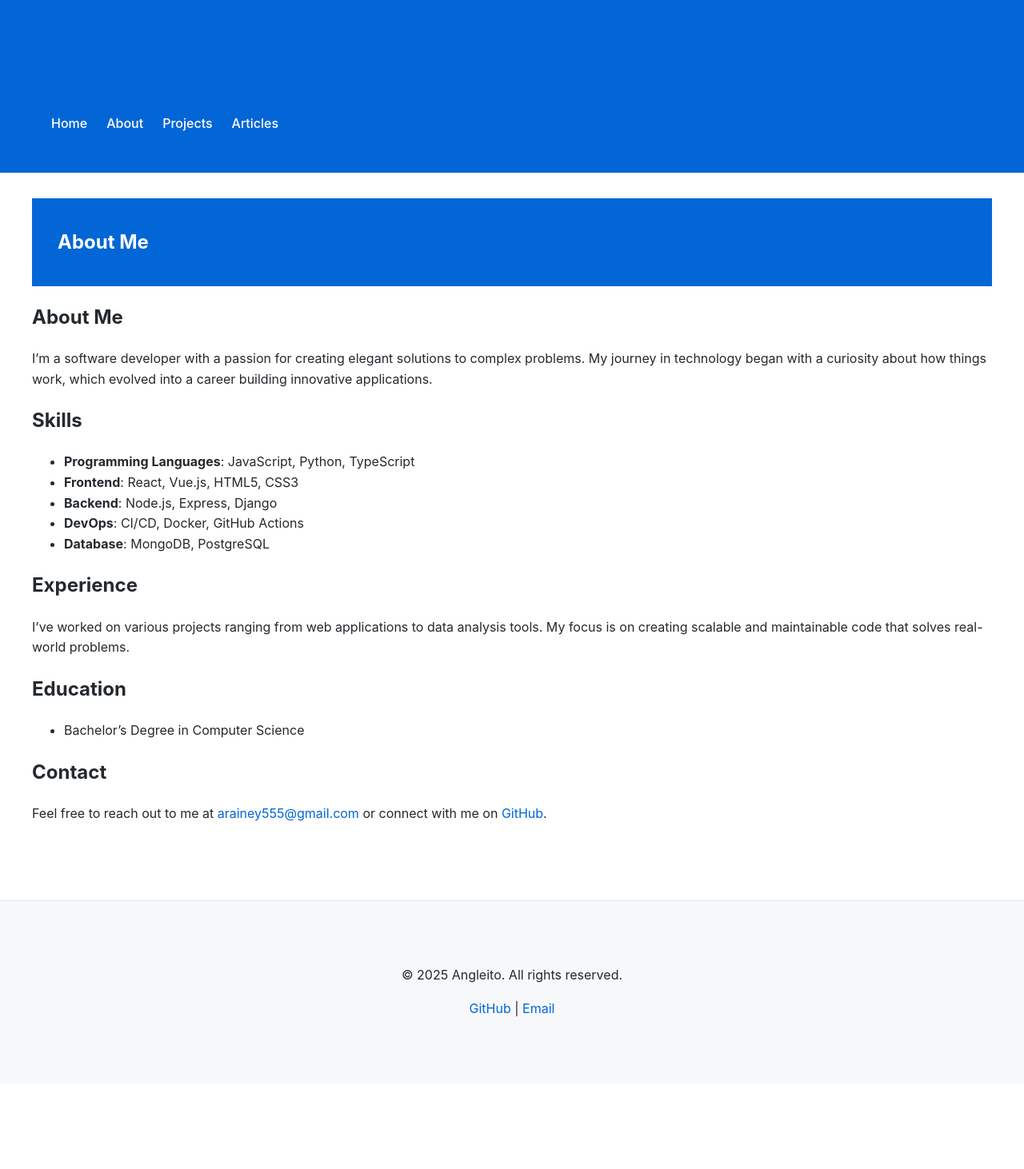
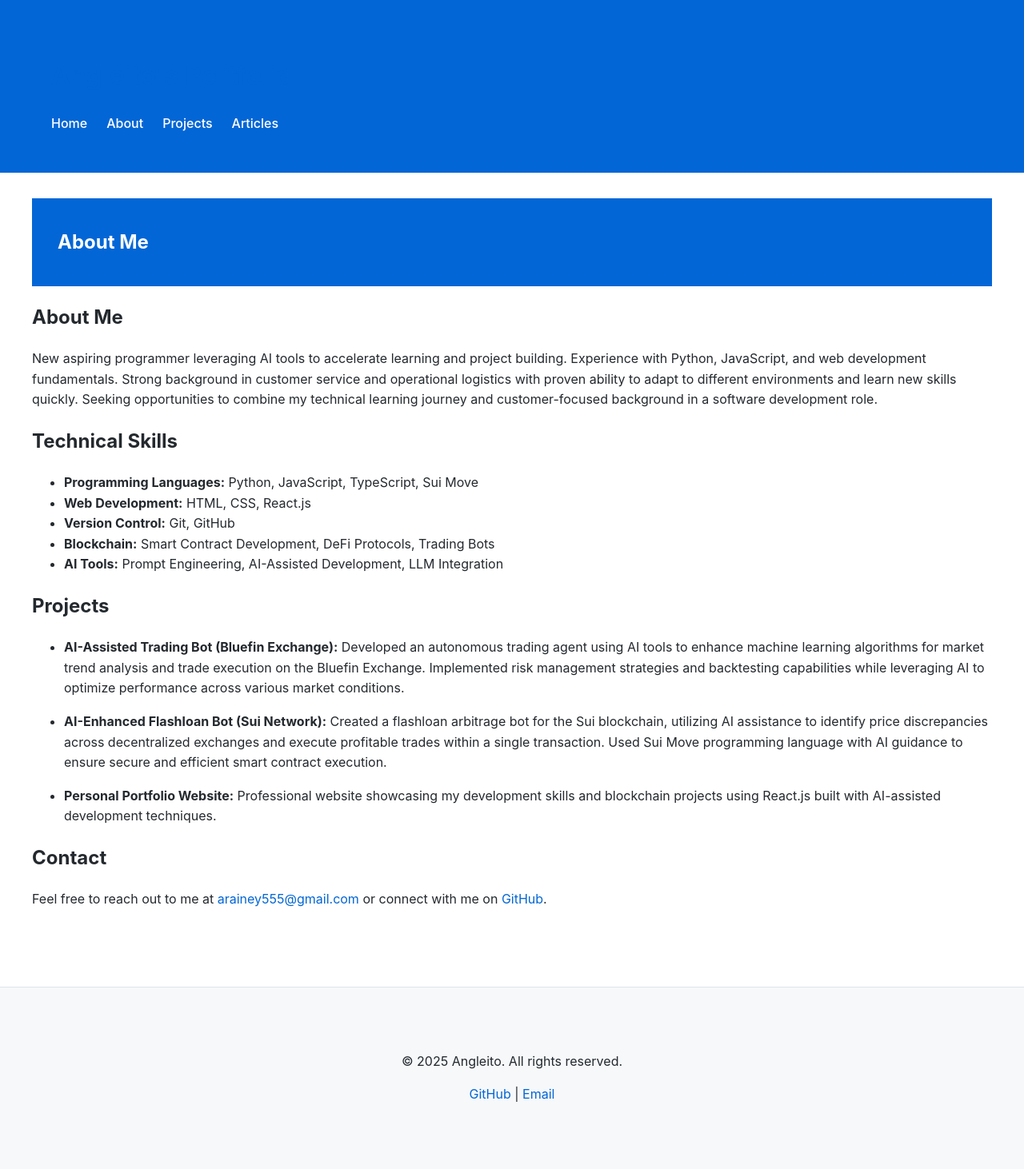
Before and after one commit to Angleito/Angleito.github.io, a Jekyll site: the page built from about.md, in a window 1280 px wide. Shown: the whole page at 80% size. Built offline with Jekyll 4.4.1, drawn with Linux system fonts in a browser that asks for light colours; before the commit the page ends 1355 px from its top, so only the background shows below that.

Commit message:
Update about page based on resume

```diff
--- a/about.md
+++ b/about.md
@@ -6,23 +6,23 @@ permalink: /about/
 
 # About Me
 
-I'm a software developer with a passion for creating elegant solutions to complex problems. My journey in technology began with a curiosity about how things work, which evolved into a career building innovative applications.
+New aspiring programmer leveraging AI tools to accelerate learning and project building. Experience with Python, JavaScript, and web development fundamentals. Strong background in customer service and operational logistics with proven ability to adapt to different environments and learn new skills quickly. Seeking opportunities to combine my technical learning journey and customer-focused background in a software development role.
 
-## Skills
+## Technical Skills
 
-- **Programming Languages**: JavaScript, Python, TypeScript
-- **Frontend**: React, Vue.js, HTML5, CSS3
-- **Backend**: Node.js, Express, Django
-- **DevOps**: CI/CD, Docker, GitHub Actions
-- **Database**: MongoDB, PostgreSQL
+- **Programming Languages:** Python, JavaScript, TypeScript, Sui Move
+- **Web Development:** HTML, CSS, React.js
+- **Version Control:** Git, GitHub
+- **Blockchain:** Smart Contract Development, DeFi Protocols, Trading Bots
+- **AI Tools:** Prompt Engineering, AI-Assisted Development, LLM Integration
 
-## Experience
+## Projects
 
-I've worked on various projects ranging from web applications to data analysis tools. My focus is on creating scalable and maintainable code that solves real-world problems.
+- **AI-Assisted Trading Bot (Bluefin Exchange):** Developed an autonomous trading agent using AI tools to enhance machine learning algorithms for market trend analysis and trade execution on the Bluefin Exchange. Implemented risk management strategies and backtesting capabilities while leveraging AI to optimize performance across various market conditions.
 
-## Education
+- **AI-Enhanced Flashloan Bot (Sui Network):** Created a flashloan arbitrage bot for the Sui blockchain, utilizing AI assistance to identify price discrepancies across decentralized exchanges and execute profitable trades within a single transaction. Used Sui Move programming language with AI guidance to ensure secure and efficient smart contract execution.
 
-- Bachelor's Degree in Computer Science
+- **Personal Portfolio Website:** Professional website showcasing my development skills and blockchain projects using React.js built with AI-assisted development techniques.
 
 ## Contact
 
```
